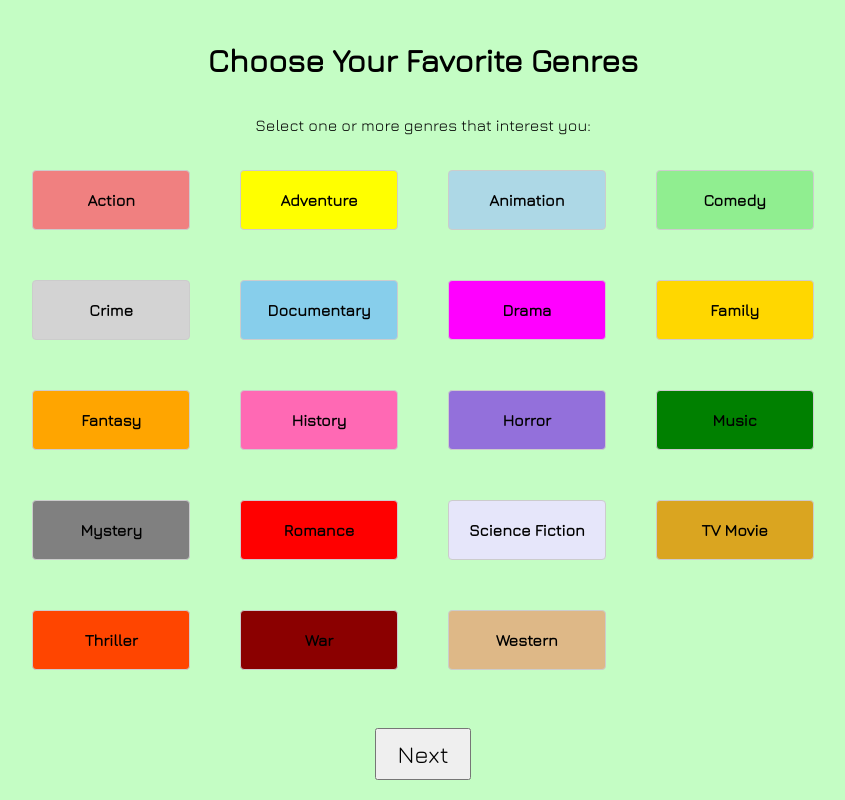
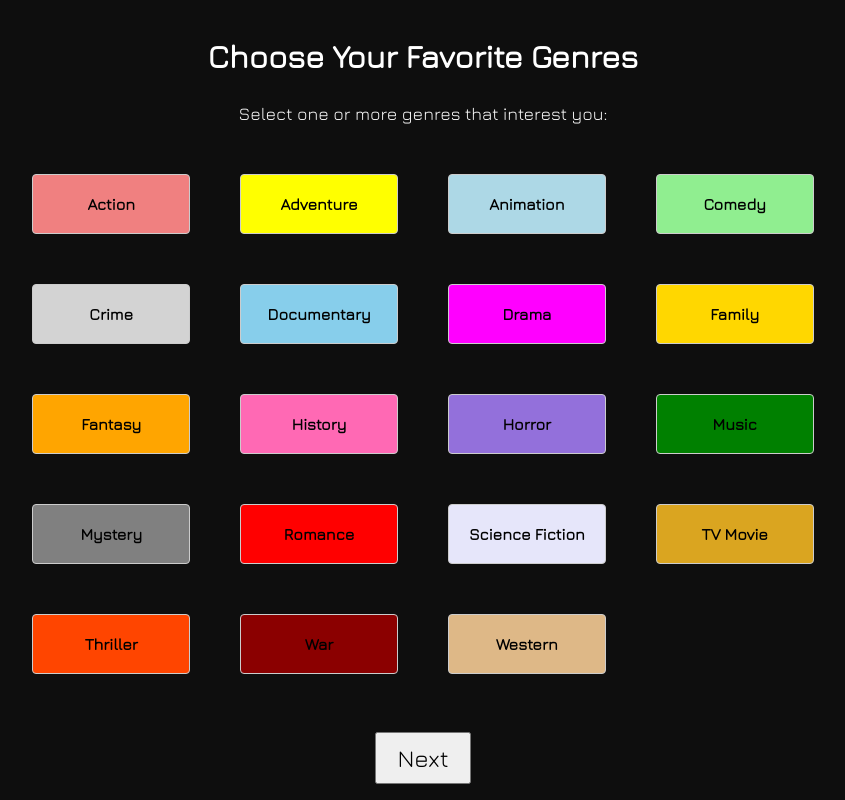
Before and after one commit to Yaghs/SeniorProjectBankingSystem, a plain HTML site: page login&create/genreSelection.html in a window 1280 px wide. Shown: the whole page, without its empty margins (217-1062 px from the left). Drawn offline with nearby package versions, Linux system fonts and the light colour scheme.

Commit message:
adjusted the css for genres

```diff
--- a/login&create/genreSelection.css
+++ b/login&create/genreSelection.css
@@ -1,6 +1,6 @@
 body {
   font-family: 'Jura', sans-serif;
-  background-color: #c4fdc4;
+  background-color: #0e0e0e;
   display: flex;
   flex-direction: column;
   justify-content: center;
@@ -38,3 +38,15 @@ body {
   padding: 10px 20px;
   margin-top: 20px;
 }
+
+h1 {
+  font-size: 2em;
+  margin-bottom: 10px;
+  color: white; /* ← updated */
+}
+
+p {
+  font-size: 1.1em;
+  margin-bottom: 30px;
+  color: white; /* ← updated */
+}
```
